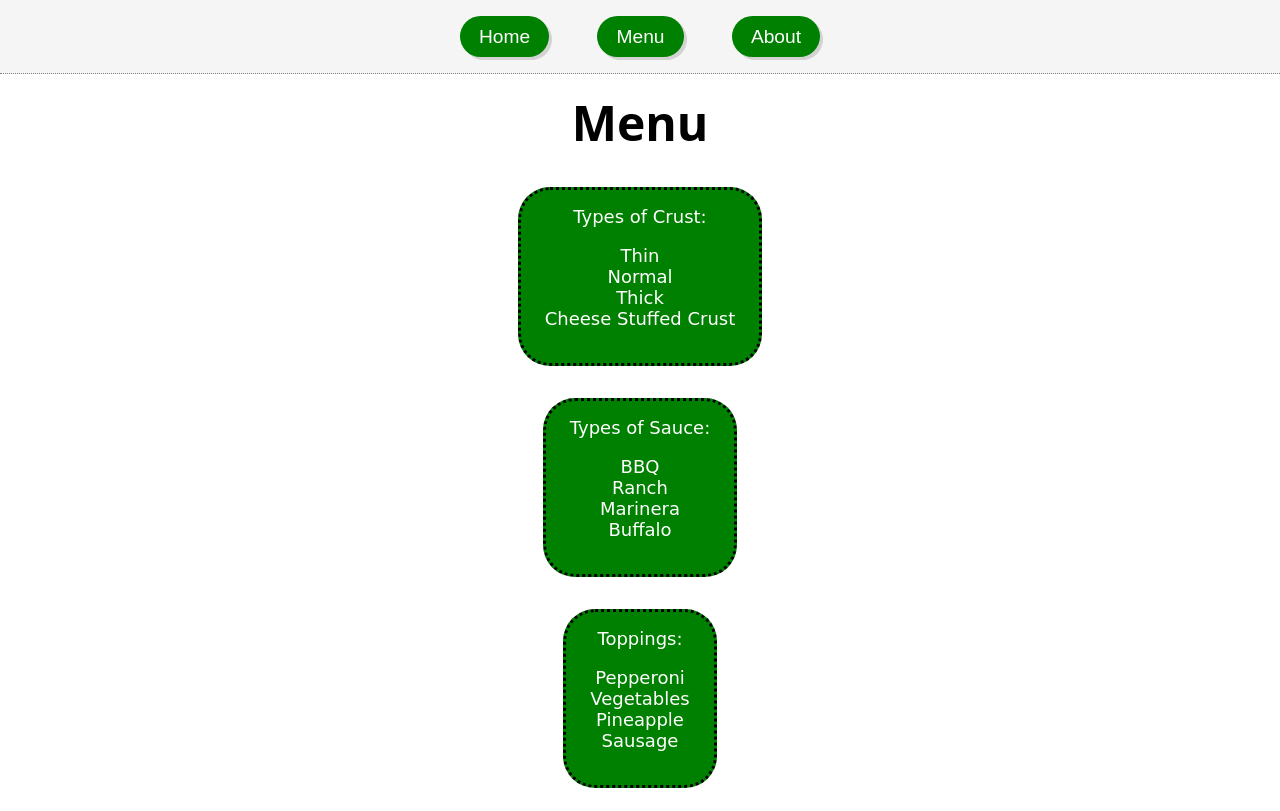
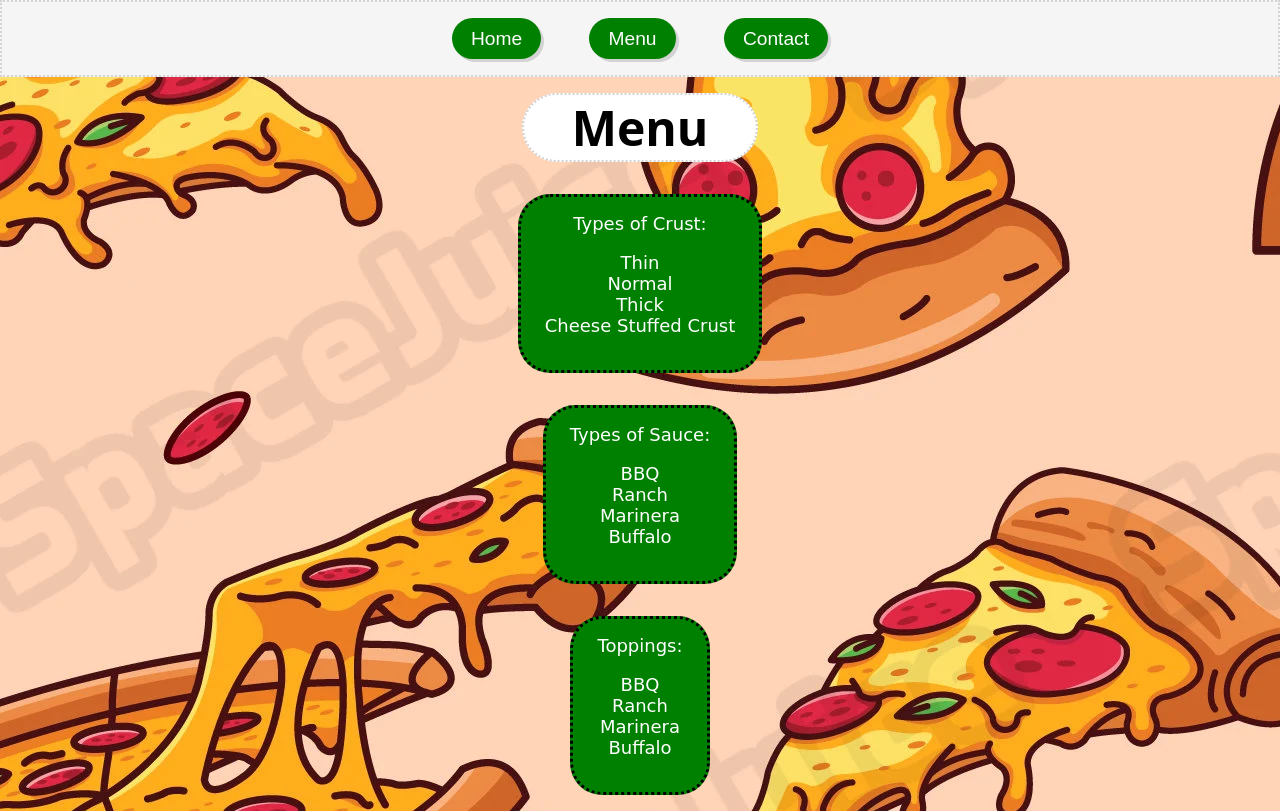
Before and after one commit to lbagd9898/restaurant-page, a website built with webpack: page src/template.html in a window 1280 px wide. Both pictures are taken after a click on the button "Menu". Built offline with nearby package versions, Linux system fonts and the light colour scheme; a web font is replaced by a local one.

Commit message:
full functitonality

```diff
--- a/src/index.js
+++ b/src/index.js
@@ -2,10 +2,40 @@ import "./styles.css";
 import pizzaImage from './pizza.webp'
 import breadImage from './bread.svg'
 import wingsImage from './wings.webp'
+import backgroundMain from './cowboy-background.jpg'
+import backgroundMenu from './pizza-background.webp'
+import backgroundContact from './contact-background.jpg'
 import { greeting } from "./greeting.js";
+
+pageLoad()
+
+// loads homepage using eventlistener
+document.querySelector('#home').addEventListener('click', function () {
+    clearPage()
+    pageLoad()
+})
+
+//load menu page using eventlistener
+document.querySelector('#menu').addEventListener('click', function () {
+    clearPage()
+    menuLoad()
+})
+
+//load contact page using eventlistener
+document.querySelector('#contact').addEventListener('click', function () {
+    clearPage()
+    contactLoad()
+})
+
+function clearPage () {
+    const content = document.querySelector('#content')
+    content.innerHTML = ''
+}
 
 function pageLoad() {
     const content = document.querySelector('#content')
+    const body = document.querySelector('body')
+    body.style.backgroundImage = `url(${backgroundMain})`
     const h1 = document.createElement('h1')
     h1.textContent = 'Pizza Ranch'
     content.appendChild(h1)
@@ -44,6 +74,10 @@ function pageLoad() {
     hoursDiv.appendChild(list)
     content.appendChild(hoursDiv)
     const imgs = document.createElement('div')
+    imgs.style.backgroundColor = 'white'
+    imgs.style.padding = '1em'
+    imgs.style.borderRadius = '23em'
+    imgs.style.border = '2px dotted lightgray'
     imgs.classList.add('imgs')
     content.appendChild(imgs)
     const img1 = document.createElement('img')
@@ -57,3 +91,100 @@ function pageLoad() {
     imgs.appendChild(img3)
     content.appendChild(imgs)
 }
+
+function menuLoad() {
+    const content = document.querySelector('#content')
+    const h1 = document.createElement('h1')
+    h1.textContent = 'Menu'
+    content.appendChild(h1)
+    const body = document.querySelector('body')
+    body.style.backgroundImage = `url(${backgroundMenu})`
+    const crustDiv = document.createElement('div')
+    crustDiv.textContent = "Types of Crust:"
+    crustDiv.classList.add('info')
+    const crustList = document.createElement('ul')
+    const li1 = document.createElement('li')
+    li1.textContent = 'Thin'
+    crustList.appendChild(li1)
+    const li2 = document.createElement('li')
+    li2.textContent = 'Normal'
+    crustList.appendChild(li2)
+    const li3 = document.createElement('li')
+    li3.textContent = 'Thick'
+    crustList.appendChild(li3)
+    const li4 = document.createElement('li')
+    li4.textContent = 'Cheese Stuffed Crust'
+    crustList.appendChild(li4)
+    crustDiv.appendChild(crustList)
+    content.append(crustDiv)
+    const sauceDiv = document.createElement('div')
+    sauceDiv.classList.add('info')
+    sauceDiv.textContent = 'Types of Sauce:'
+    const sauceList = document.createElement('ul')
+    const li11 = document.createElement('li')
+    li11.textContent = 'BBQ'
+    sauceList.appendChild(li11)
+    const li22 = document.createElement('li')
+    li22.textContent = 'Ranch'
+    sauceList.appendChild(li22)
+    const li33 = document.createElement('li')
+    li33.textContent = 'Marinera'
+    sauceList.appendChild(li33)
+    const li44 = document.createElement('li')
+    li44.textContent = 'Buffalo'
+    sauceList.appendChild(li44)
+    sauceDiv.appendChild(sauceList)
+    content.appendChild(sauceDiv)
+    const toppingsDiv = document.createElement('div')
+    toppingsDiv.classList.add('info')
+    toppingsDiv.textContent = 'Toppings:'
+    const toppingsList = document.createElement('ul')
+    const li01 = document.createElement('li')
+    li01.textContent = 'BBQ'
+    toppingsList.appendChild(li01)
+    const li02 = document.createElement('li')
+    li02.textContent = 'Ranch'
+    toppingsList.appendChild(li02)
+    const li03 = document.createElement('li')
+    li03.textContent = 'Marinera'
+    toppingsList.appendChild(li03)
+    const li04 = document.createElement('li')
+    li04.textContent = 'Buffalo'
+    toppingsList.appendChild(li04)
+    toppingsDiv.appendChild(toppingsList)
+    content.appendChild(toppingsDiv)
+}
+
+function contactLoad() {
+    const content = document.querySelector('#content')
+    const body = document.querySelector('body')
+    body.style.backgroundImage = `url(${backgroundContact})`
+    const h1 = document.createElement('h1')
+    h1.textContent = "Contact Information"
+    content.appendChild(h1)
+    const h2 = document.createElement('h2')
+    h2.textContent = 'Reach Out To Us!'
+    content.appendChild(h2)
+    const div = document.createElement('div')
+    div.classList.add('info')
+    const ul = document.createElement('ul')
+    const li1 = document.createElement('li')
+    li1.textContent = "Phone: 1234-5678"
+    ul.appendChild(li1)
+    const li2 = document.createElement('li')
+    li2.textContent = "Email: pizzaranch@theranch.org"
+    ul.appendChild(li2)
+    const li3 = document.createElement('li')
+    li3.textContent = 'Fax: 1234-5678'
+    ul.appendChild(li3)
+    const li4 = document.createElement('li')
+    li4.textContent = "Address: 198 The Ranch Drive"
+    ul.appendChild(li4)
+    const li5 = document.createElement('li')
+    li5.textContent = "The Ranch, Costa Rica"
+    ul.appendChild(li5)
+    div.appendChild(ul)
+    content.appendChild(div)
+
+
+}
--- a/src/styles.css
+++ b/src/styles.css
@@ -10,7 +10,8 @@ nav {
   gap: 3em;
   padding: 1em;
   border-bottom: 1px dotted gray;
-  background: #f5f5f5
+  background: #f5f5f5;
+  border: 2px dotted lightgray
 }
 
 button {
@@ -37,6 +38,10 @@ button:hover {
 
  h1, h2 {
   font-family: "Bokor", system-ui;
+  background-color: white;
+  padding:  0 1em;
+  border-radius: 3em;
+  border: 2px dotted lightgray;
  }
 
 h1 {
--- a/src/template.html
+++ b/src/template.html
@@ -9,40 +9,12 @@
 <body>
     <header>
         <nav>
-            <button>Home</button>
-            <button>Menu</button>
-            <button>About</button>
+            <button id="home">Home</button>
+            <button id="menu">Menu</button>
+            <button id="contact">Contact</button>
         </nav>
     </header>
     <div id="content">
-        <h1>Menu</h1>
-        <div class="info">
-            Types of Crust:
-            <ul>
-                <li>Thin</li>
-                <li>Normal</li>
-                <li>Thick</li>
-                <li>Cheese Stuffed Crust</li>
-            </ul>
-        </div>
-        <div class="info">
-            Types of Sauce:
-             <ul>
-                 <li>BBQ</li>
-                 <li>Ranch</li>
-                 <li>Marinera</li>
-                 <li>Buffalo</li>
-             </ul>
-     </div>
-     <div class="info">
-        Toppings:
-         <ul>
-             <li>Pepperoni</li>
-             <li>Vegetables</li>
-             <li>Pineapple</li>
-             <li>Sausage</li>
-         </ul>
- </div>
     </div>
 </body>
 </html>
```
Also changed, not shown: src/contact-background.jpg (added), src/cowboy-background.jpg (added), src/pizza-background.webp (added).
